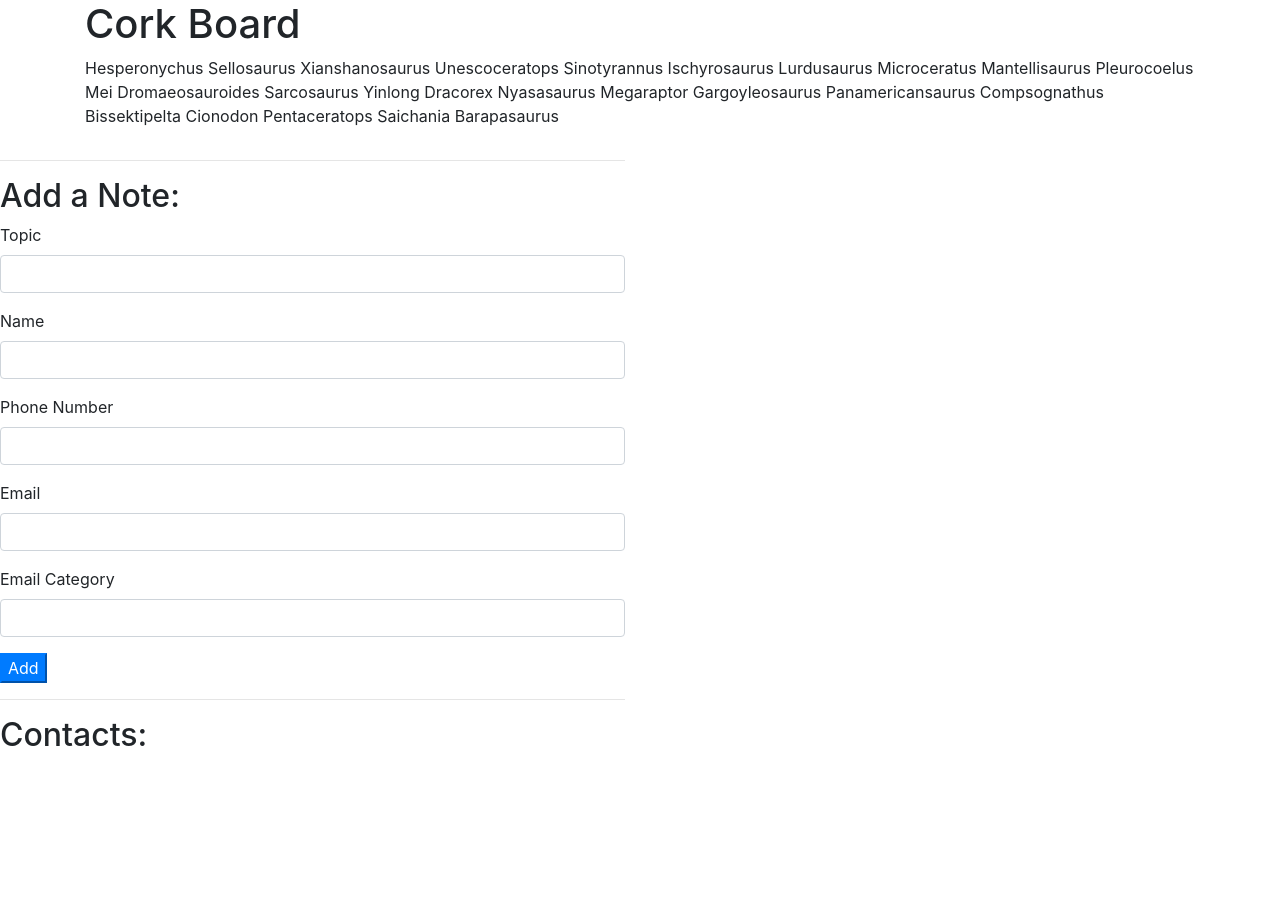
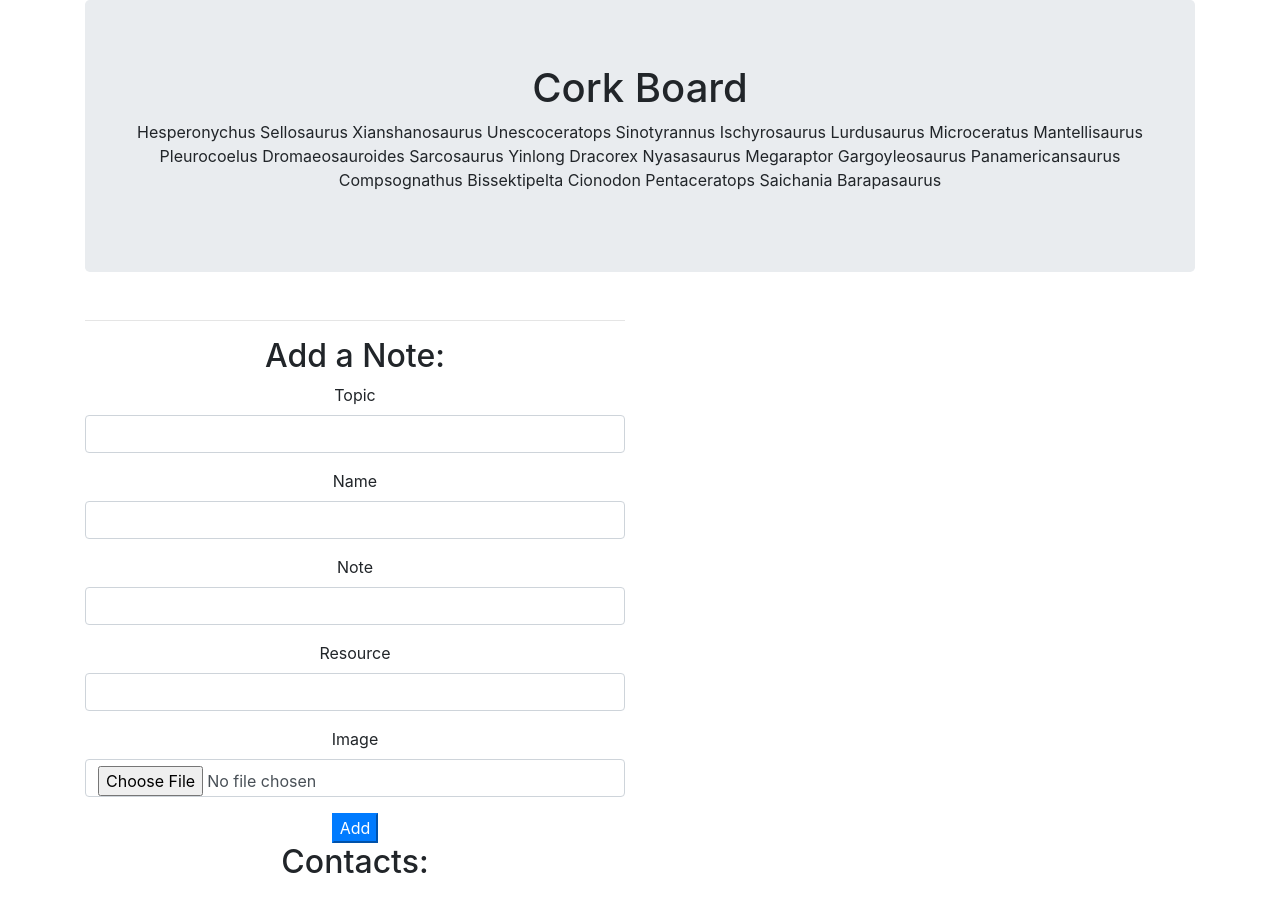
Before and after one commit to MaxwellMeyer/newts, a plain HTML site: page index.html in a window 1280 px wide. Before the commit the page ends 800 px from the top, so only its background shows below. Drawn offline with nearby package versions, Linux system fonts and the light colour scheme.

Commit message:
add file input and update form input options

```diff
--- a/css/styles.css
+++ b/css/styles.css
@@ -1,3 +1,10 @@
+body {
+  text-align: center;
+}
+
+
+
+
 #show-post {
   display: none;
 }
--- a/index.html
+++ b/index.html
@@ -12,14 +12,14 @@
 </head>
 <body>
   <div class="container">
+  <div class="jumbotron">
       <h1>Cork Board</h1>
-      <p>Hesperonychus Sellosaurus Xianshanosaurus Unescoceratops Sinotyrannus Ischyrosaurus Lurdusaurus Microceratus Mantellisaurus Pleurocoelus Mei Dromaeosauroides Sarcosaurus Yinlong Dracorex Nyasasaurus Megaraptor Gargoyleosaurus Panamericansaurus Compsognathus Bissektipelta Cionodon Pentaceratops Saichania Barapasaurus</p>
+      <p>Hesperonychus Sellosaurus Xianshanosaurus Unescoceratops Sinotyrannus Ischyrosaurus Lurdusaurus Microceratus Mantellisaurus Pleurocoelus Dromaeosauroides Sarcosaurus Yinlong Dracorex Nyasasaurus Megaraptor Gargoyleosaurus Panamericansaurus Compsognathus Bissektipelta Cionodon Pentaceratops Saichania Barapasaurus</p>
     </div>
     <div class="row">
       <div class="col-md-6">
         <hr>
         <h2>Add a Note:</h2>
-        <div class="board"></div>
         <form id="new-contact">
           <div class="form-group">
             <label for="topic">Topic</label>
@@ -30,20 +30,19 @@
             <input type="text"  class="form-control" id="name">
           </div>
           <div class="form-group">
-            <label for="new-phone-number">Phone Number</label>
-            <input type="text"  class="form-control" id="new-phone-number">
+            <label for="note">Note</label>
+            <input type="text"  class="form-control" id="note">
           </div>
           <div class="form-group">
-            <label for="new-email">Email</label>
-            <input type="text"  class="form-control" id="new-email">
+            <label for="Resource">Resource</label>
+            <input type="url"  class="form-control" id="resource">
           </div>
           <div class="form-group">
-            <label for="email-category">Email Category</label>
-            <input type="text"  class="form-control" id="email-category">
+            <label for="imgFile">Image</label>
+            <input type="file"  class="form-control" id="imgFile">
           </div>
           <button type="submit" class="btn-primary">Add</button>
         </form>
-        <hr>
         <h2>Contacts:</h2>
         <ul id="contacts">
         </ul>
@@ -59,6 +58,6 @@
       </div>
     </div>
   </div>
-
+</div>
 </body>
 </html>
```
